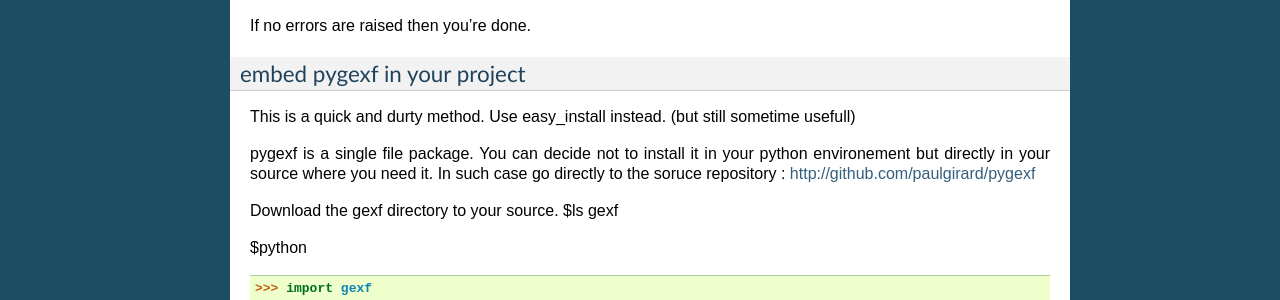
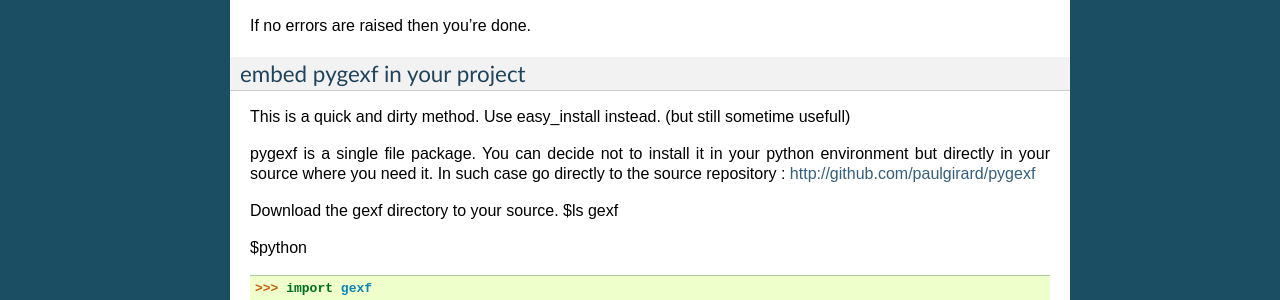
Before and after one commit to paulgirard/pygexf, a Sphinx documentation site: the page built from doc/users.rst, in a window 1280 px wide. Shown: the part 579-879 px from the top of the page. Built offline with Sphinx 7.4.7, drawn with Linux system fonts in a browser that asks for light colours.

Commit message:
docs: Fix a few typos
There are small typos in:
- doc/users.rst
- gexf/_gexf.py

Fixes:
- Should read `unnecessary` rather than `unecessary`.
- Should read `source` rather than `soruce`.
- Should read `parallel` rather than `paralell`.
- Should read `environment` rather than `environement`.
- Should read `dirty` rather than `durty`.
- Should read `developer` rather than `developper`.

```diff
--- a/doc/users.rst
+++ b/doc/users.rst
@@ -38,12 +38,12 @@ If no errors are raised then you're done.
 embed pygexf in your project
 ~~~~~~~~~~~~~~~~~~~~~~~~~~~~
 
-This is a quick and durty method. Use easy_install instead.
+This is a quick and dirty method. Use easy_install instead.
 (but still sometime usefull)
 
 pygexf is a single file package.
-You can decide not to install it in your python environement but directly in your source where you need it.
-In such case go directly to the soruce repository :
+You can decide not to install it in your python environment but directly in your source where you need it.
+In such case go directly to the source repository :
 http://github.com/paulgirard/pygexf
 
 Download the gexf directory to your source.
```
Also changed, not shown: 1 other file.
